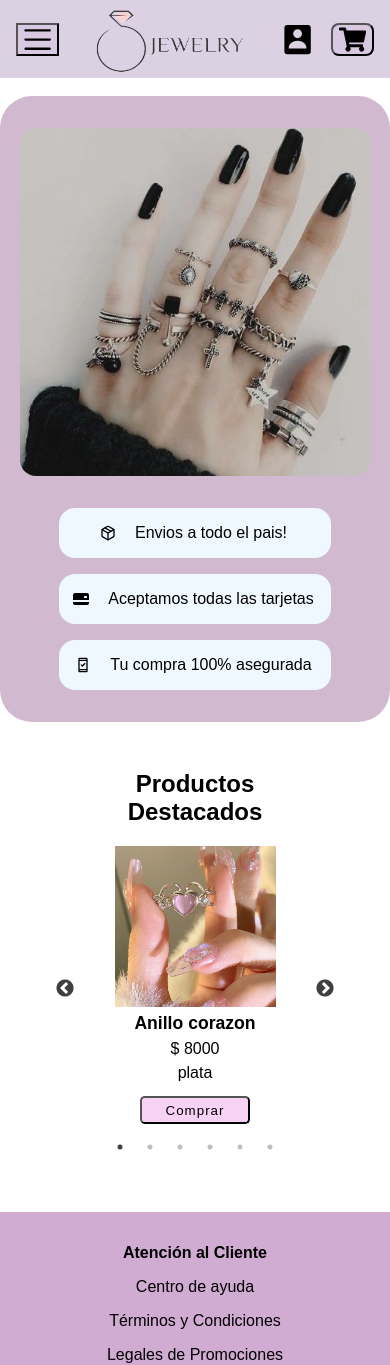
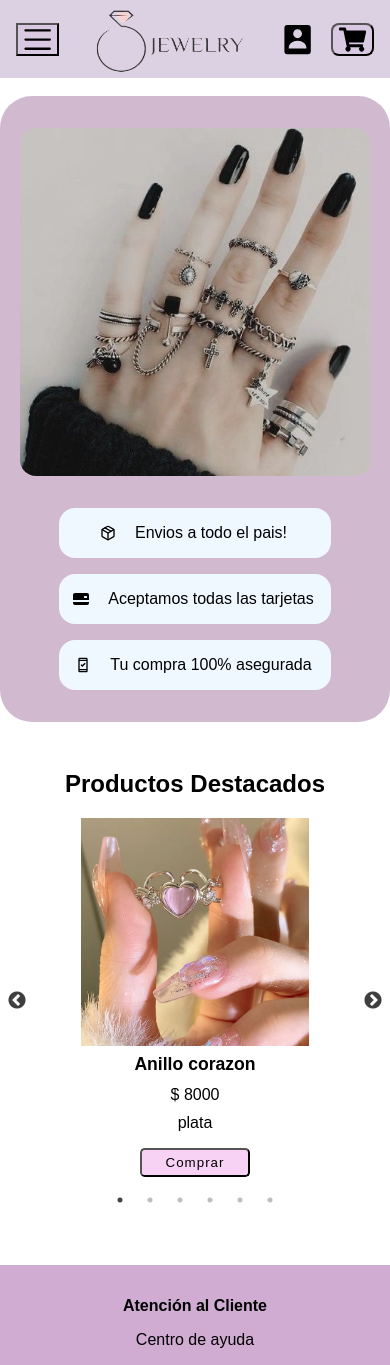
Before and after one commit to cisshere/E1_React, a React (Vite) app: page / in a window 390 px wide. Shown: the top 1365 px of the page. Built offline with nearby package versions, Linux system fonts and the light colour scheme; a web font is replaced by a local one.

Commit message:
usando el mismo map para seccion de productos y seccion de destacados

```diff
--- a/src/App.css
+++ b/src/App.css
@@ -6,6 +6,12 @@
      color: black !important;
 }
 
+@media(max-width: 400px){
+    .contenedorCarousel{
+        margin: 3rem 2rem 5rem 2rem;
+    }
+}
+
 @media(min-width:1368px){
 
     .contenedorCarousel{
--- a/src/components/navbar/Navbar.jsx
+++ b/src/components/navbar/Navbar.jsx
@@ -18,6 +18,7 @@ import { FaShoppingCart } from "react-icons/fa";
 import { SlMenu } from "react-icons/sl";
 import { Context } from "./MenuContext";
 import { selectItemsCarrito } from '../../redux/carrito/carritoSelectors'
+import { PiShoppingCartThin } from 'react-icons/pi';
 
 const Navbar = () => {
   const { state, dispatch } = useContext(Context);
@@ -49,9 +50,11 @@ const Navbar = () => {
           </ButtonCart>
 
           <Carrito className={state.isCartOpen ? "openCart" : ""}>
+            <p> <PiShoppingCartThin/> Mi carrito  </p>
             <ul>
               {itemsCarrito.map((producto) => (
                 <li key={producto.id}>
+                  <img src={producto.img}/>
                   <p>{producto.nombre} </p>
                   <p> {producto.precio}</p>
                 </li>
--- a/src/components/navbar/NavbarStyles.js
+++ b/src/components/navbar/NavbarStyles.js
@@ -100,10 +100,12 @@ export const Carrito = styled.div`
   &.openCart {
     display: flex;
     flex-direction: column;
+    text-align: center;
     position: absolute;
+    border: 1px solid;
+    background-color: #c9bbd1;
     width: 16rem;
     height: 14rem;
-    background-color: red;
     top: 100%;
     right: 0%;
   }
--- a/src/datos/DatoProductos.js
+++ b/src/datos/DatoProductos.js
@@ -60,7 +60,7 @@ const productList = [
       destacado: true,
     },
     {
-      id: 8,
+      id: 7,
       img: "./assets/img/joyas/set-anillos.png",
       alt: "set-anillos",
       nombre: "Set de anillos",
--- a/src/pages/home/productos/ProductosDestacados.jsx
+++ b/src/pages/home/productos/ProductosDestacados.jsx
@@ -1,13 +1,7 @@
 import React from "react";
-import {
-  ImagenCarousel,
-  DescripcionProducto,
-  ProductoContenedor,
-  DescripcionProductoNombre,
-  BtnComprarProducto,
-} from "./ProductosDestacadosStyles";
 import Slider from "react-slick";
 import productList from "../../../datos/DatoProductos";
+import CardProducto from "../../products/CardContainer";
 
 const ProductListSeccion = () => {
   const configuracion = {
@@ -53,15 +47,7 @@ const ProductListSeccion = () => {
       <h1 style={{ textAlign: "center" }}>Productos Destacados</h1>
       <Slider {...configuracion}>
         {productosDestacados.map((producto) => (
-          <ProductoContenedor key={producto.id}>
-            <ImagenCarousel src={producto.img} alt={producto.nombre} />
-            <DescripcionProductoNombre>
-              {producto.nombre}
-            </DescripcionProductoNombre>
-            <DescripcionProducto> $ {producto.precio} </DescripcionProducto>
-            <DescripcionProducto> {producto.metal} </DescripcionProducto>
-            <BtnComprarProducto>Comprar</BtnComprarProducto>
-          </ProductoContenedor>
+          <CardProducto {...producto} key={producto.id} />
         ))}
       </Slider>
     </section>
--- a/src/pages/home/productos/ProductosDestacadosStyles.js
+++ /dev/null
@@ -1,38 +0,0 @@
-import styled from "styled-components";
-
-export const ImagenCarousel = styled.img`
-  width: 70%;
-  margin: auto;
-`;
-
-export const DescripcionProducto = styled.p`
-  text-align: center;
-  margin: 6px;
-  padding: 0;
-`;
-
-export const DescripcionProductoNombre = styled(DescripcionProducto)`
-  font-size: 1.1rem;
-  font-weight: bold;
-`;
-
-export const ProductoContenedor = styled.div`
-  display: flex;
-  flex-direction: column;
-  text-align: center;
-  gap: 0.3rem;
-  align-items: center;
-`;
-
-export const BtnComprarProducto = styled.button`
-  background-color: #f7d2f5;
-  border-radius: 0.3rem;
-  padding: 0.3rem 1.5rem;
-  letter-spacing: 1px;
-  margin: 0.5rem 0;
-  cursor: pointer;
-
-  @media (max-width: 350px) {
-    margin-bottom: 2rem;
-  }
-`;
--- /dev/null
+++ b/src/pages/products/CardContainer.jsx
@@ -0,0 +1,28 @@
+import { useDispatch } from "react-redux";
+import { agregarProducto } from "../../redux/carrito/carritoActions";
+import {
+  ProductoContenedor,
+  BtnComprarProducto,
+  ImagenProducto,
+  DescripcionProducto,
+  DescripcionProductoNombre,
+} from "../products/ProductosStyles";
+
+const CardProducto = (producto) => {
+  const dispatch = useDispatch();
+  const { img, alt, nombre, precio, metal } = producto;
+
+  return (
+    <ProductoContenedor>
+      <ImagenProducto src={img} alt={alt} />
+      <DescripcionProductoNombre>{nombre}</DescripcionProductoNombre>
+      <DescripcionProducto> $ {precio} </DescripcionProducto>
+      <DescripcionProducto> {metal} </DescripcionProducto>
+      <BtnComprarProducto onClick={() => dispatch(agregarProducto(producto))}>
+        Comprar
+      </BtnComprarProducto>
+    </ProductoContenedor>
+  );
+};
+
+export default CardProducto;
--- a/src/pages/products/Productos.jsx
+++ b/src/pages/products/Productos.jsx
@@ -5,18 +5,11 @@ import {
   BtnLista,
   BtnCategoria,
   ProductosContainer,
-  Card,
-  ImgCart,
-  BtnComprar,
 } from "./ProductosStyles";
 import productList from "../../datos/DatoProductos";
-import { useDispatch } from "react-redux";
-import {agregarProducto} from "../../redux/carrito/carritoActions";
+import CardProducto from "./CardContainer";
 
 const ProductosSecction = () => {
-
-  const dispatch = useDispatch();
-
   return (
     <ProductsSection>
       <TituloProductos>PRODUCTOS</TituloProductos>
@@ -27,14 +20,8 @@ const ProductosSecction = () => {
         <BtnCategoria>Anillos</BtnCategoria>
       </BtnLista>
       <ProductosContainer>
-        {productList.map((producto, key) => (
-          <Card key={key}>
-            <ImgCart src={producto.img} alt={producto.alt} />
-            <p style={{ fontWeight: "bold" }}>{producto.nombre}</p>
-            <p>${producto.precio}</p>
-            <p>{producto.metal}</p>
-            <BtnComprar onClick={() => dispatch(agregarProducto(producto))}>Comprar</BtnComprar>
-          </Card>
+        {productList.map((producto) => (
+          <CardProducto {...producto} key={producto.id} />
         ))}
       </ProductosContainer>
     </ProductsSection>
--- a/src/pages/products/ProductosStyles.js
+++ b/src/pages/products/ProductosStyles.js
@@ -44,6 +44,7 @@ export const Card = styled.div`
   flex-direction: column;
   display: flex;
   text-align: center;
+
   gap: 0.3rem;
   margin: 1rem;
 `;
@@ -57,7 +58,7 @@ export const ImgCart = styled.img`
 `;
 
 export const BtnComprar = styled.button`
-  background-color: #f7d2f5;
+  /* background-color: #f7d2f5;
   font-weight: bold;
   font-size: 0.9rem;
   padding: 0.4rem 0rem;
@@ -67,5 +68,64 @@ export const BtnComprar = styled.button`
 
   &:hover {
     background-color: #e79ed8;
+  } */
+  background-color: #f7d2f5;
+  border-radius: 0.3rem;
+  padding: 0.3rem 1.5rem;
+  letter-spacing: 1px;
+  margin: 0.5rem 0;
+  cursor: pointer;
+
+  @media (max-width: 350px) {
+    margin-bottom: 2rem;
   }
 `;
+
+export const ImagenProducto = styled.img`
+  width: 20rem;
+  box-sizing: border-box;
+  padding: 0 4rem;
+
+  @media (max-width: 500px) {
+    width: 70%;
+    margin: auto;
+    box-sizing: unset;
+    padding: 0;
+  }
+`;
+
+export const DescripcionProducto = styled.p`
+  text-align: center;
+  margin: 3px;
+  padding: 0;
+`;
+
+export const DescripcionProductoNombre = styled(DescripcionProducto)`
+  font-size: 1.1rem;
+  font-weight: bold;
+`;
+
+export const ProductoContenedor = styled.div`
+  display: flex;
+  flex-direction: column;
+  text-align: center;
+  gap: 0.3rem;
+  align-items: center;
+`;
+
+export const BtnComprarProducto = styled.button`
+  background-color: #f7d2f5;
+  border-radius: 0.3rem;
+  padding: 0.3rem 1.5rem;
+  letter-spacing: 1px;
+  margin: 0.5rem 0;
+  cursor: pointer;
+
+  @media (max-width: 350px) {
+    margin-bottom: 2rem;
+  }
+
+  &:hover {
+    background-color: #df6bd9;
+  }
+`;
```
